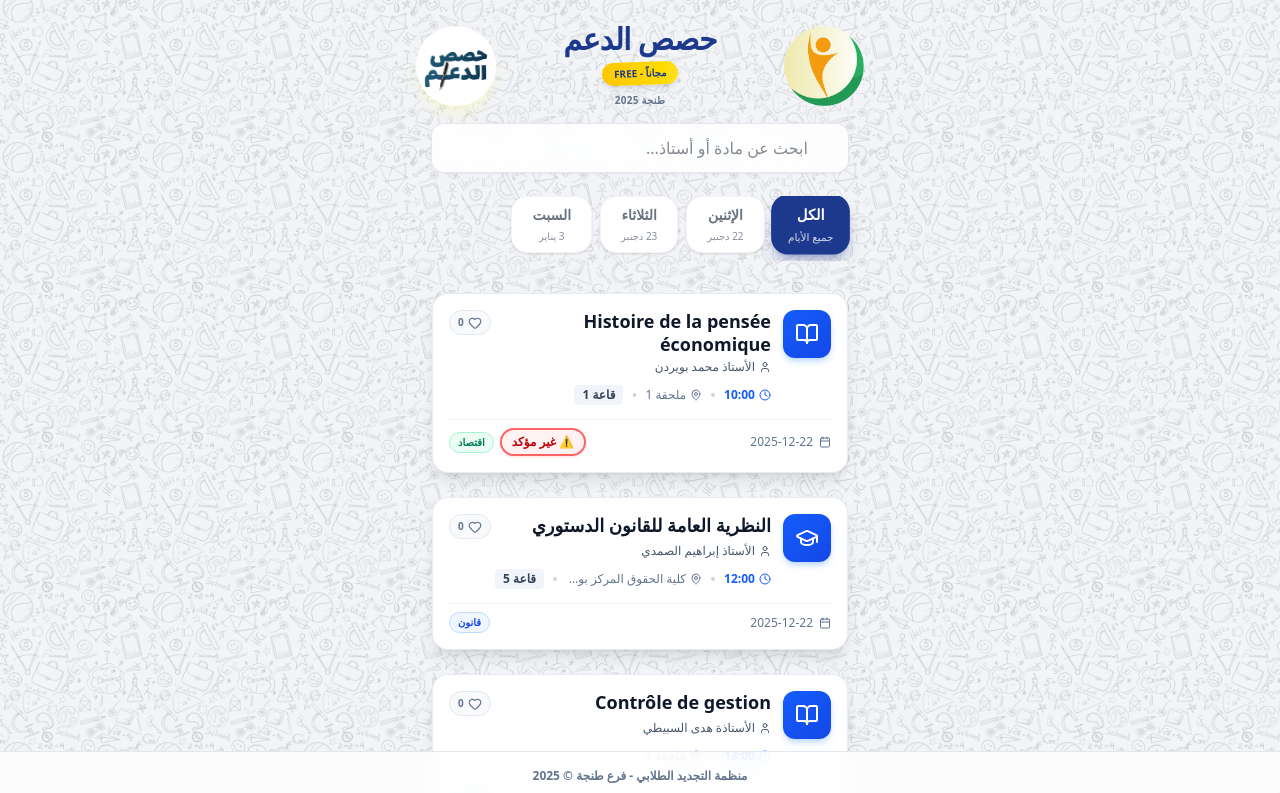
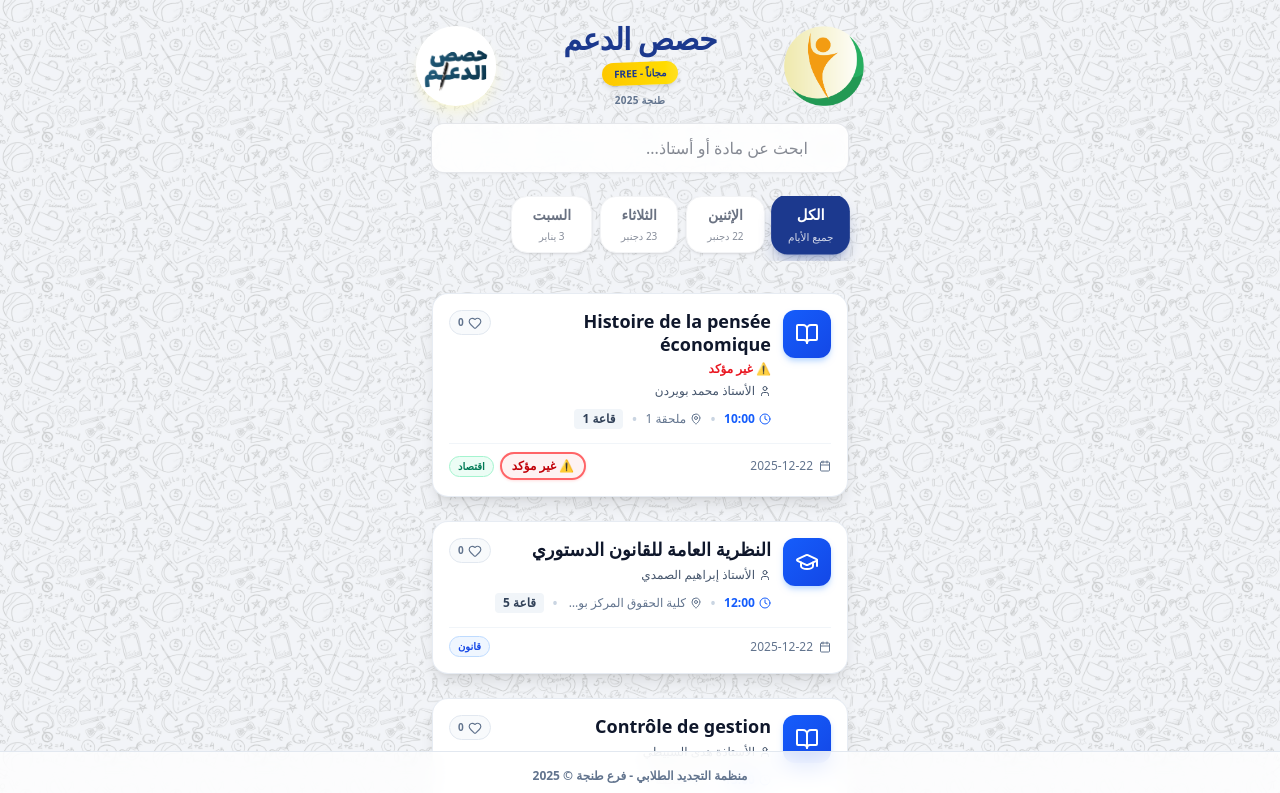
Before and after one commit to AbdellahBM/orema_courses, a Next.js app: page / in a window 1280 px wide. Shown: the top 793 px of the page. Built offline with nearby package versions, Linux system fonts and the light colour scheme.

Commit message:
Add prominent red warning label below subject title for unconfirmed classes

```diff
--- a/app/home/components/ScheduleCard.tsx
+++ b/app/home/components/ScheduleCard.tsx
@@ -62,11 +62,18 @@
             {/* Subject and Info - Compact */}
             <div className="flex-1 min-w-0">
               <div className="flex items-start justify-between gap-2 mb-1">
-                <h3 className={`text-lg font-bold leading-tight flex-1 line-clamp-2 ${
-                  passed ? 'text-slate-400' : 'text-slate-900'
-                }`}>
-                  {session.subject}
-                </h3>
+                <div className="flex-1 min-w-0">
+                  <h3 className={`text-lg font-bold leading-tight line-clamp-2 ${
+                    passed ? 'text-slate-400' : 'text-slate-900'
+                  }`}>
+                    {session.subject}
+                  </h3>
+                  {session.notConfirmed && !passed && (
+                    <span className="inline-block mt-1 text-xs font-bold text-red-600 animate-pulse">
+                      ⚠️ غير مؤكد
+                    </span>
+                  )}
+                </div>
                 {/* Like Button */}
                 {!passed && (
                   <button
```
